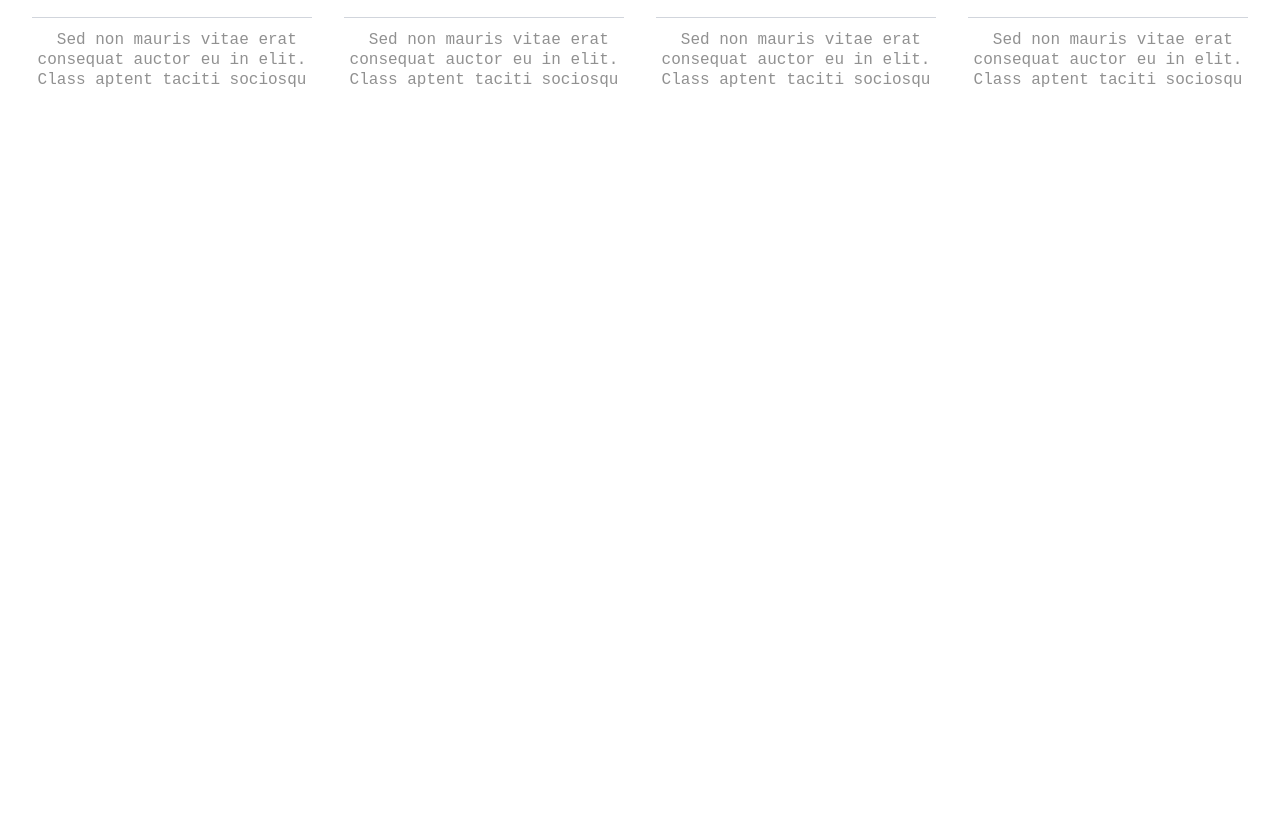
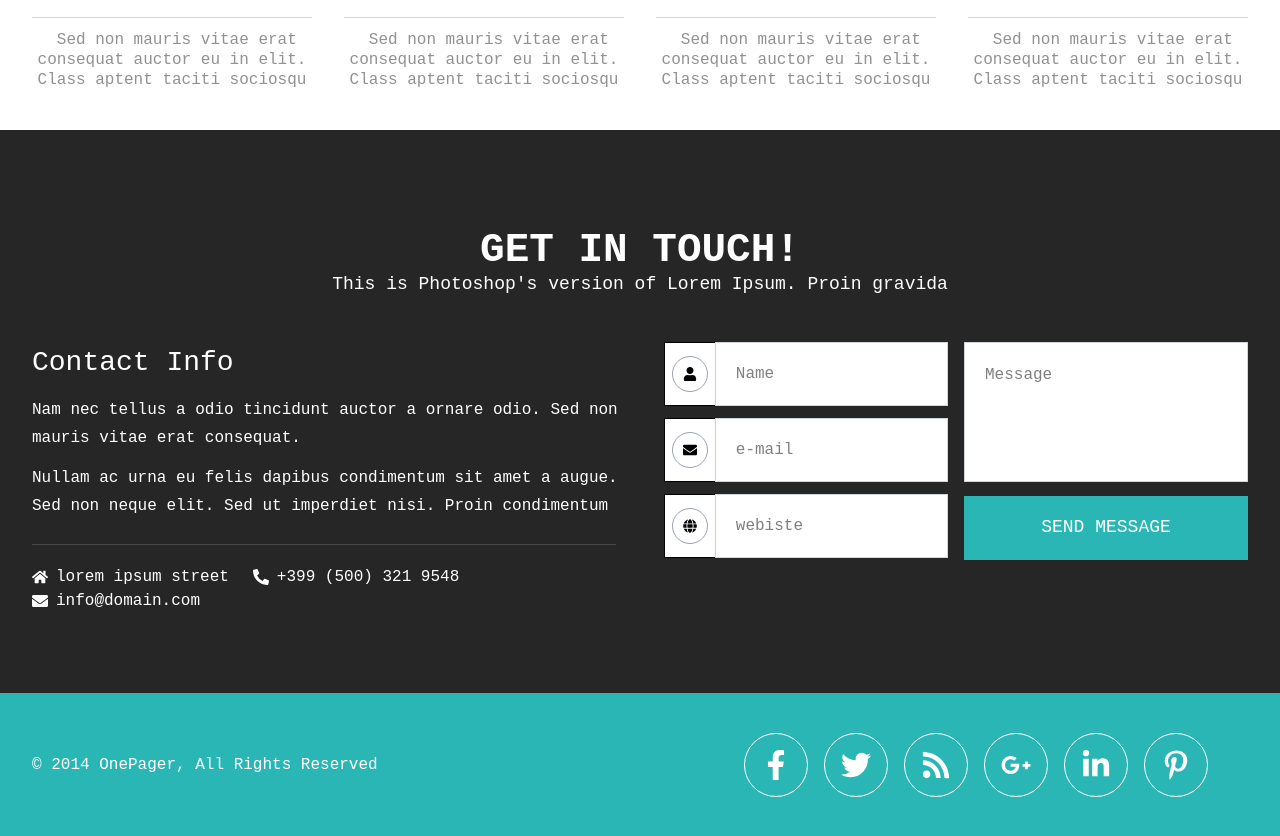
Before and after one commit to Hifza-web/one-page-website, a React (Vite) app: page / in a window 1280 px wide. Shown: the part 5360-6196 px from the top of the page. Before the commit the page ends 5490 px from the top, so only its background shows below. Built offline with nearby package versions, Linux system fonts and the light colour scheme.

Commit message:
Complete contact and footer section

```diff
--- a/src/App.jsx
+++ b/src/App.jsx
@@ -5,6 +5,8 @@ import Services from "./components/Services";
 import Team from "./components/Team";
 import About from "./components/About";
 import Blog from "./components/Blog";
+import Contact from "./components/Contact";
+import Footer from "./components/Footer";
 
 
 function App() {
@@ -17,6 +19,10 @@ function App() {
       <Team/>
       <About/>
       <Blog/>
+      <Contact/>
+      <Footer/>
+
+
     </>
   );
 }
--- /dev/null
+++ b/src/components/Contact.jsx
@@ -0,0 +1,140 @@
+import {
+  FaHome,
+  FaPhoneAlt,
+  FaEnvelope,
+  FaUser,
+  FaGlobe,
+} from "react-icons/fa";
+function Contact() {
+  return (
+    <section id="contact" className="bg-[#262626] py-20 ">
+      <div className="mx-auto max-w-7xl px-8">
+        <h1 className="font-['Courier_New'] text-[41px] font-bold uppercase text-white leading-none text-center mt-5">
+          Get In Touch!
+        </h1>
+
+        <p className=" font-['Courier_New'] text-[18px] text-[#b5b5b5] text-white text-center">
+          This is Photoshop's version of Lorem Ipsum. Proin gravida
+        </p>
+
+        <div className="mt-11 grid grid-cols-1 gap-12 lg:grid-cols-2">
+          {/* {left column} */}
+
+          <div>
+            <h2 className="font-['Courier_New'] text-[28px]  text-white">
+              Contact Info
+            </h2>
+
+            <p className="mt-3 whitespace-pre font-['Courier_New'] text-[16px] leading-7 text-white text-bold">
+              {
+                "Nam nec tellus a odio tincidunt auctor a ornare odio. Sed non\n"
+              }
+              {"mauris vitae erat consequat."}
+            </p>
+
+            <p className="mt-3 whitespace-pre font-['Courier_New'] text-[16px] leading-7 text-white ">
+              {
+                "Nullam ac urna eu felis dapibus condimentum sit amet a augue.\n"
+              }
+              {"Sed non neque elit. Sed ut imperdiet nisi. Proin condimentum\n"}
+            </p>
+
+            <div className="mt-6 h-[1px] w-full bg-[#4a4a4a]"></div>
+
+            <div className="mt-5 flex items-center gap-6">
+              <div className="flex items-center gap-2">
+                <FaHome className="text-white" />
+                <span className="font-['Courier_New'] text-[16px] text-white">
+                  lorem ipsum street
+                </span>
+              </div>
+
+              <div className="flex items-center gap-2">
+                <FaPhoneAlt className="text-white" />
+                <span className="font-['Courier_New'] text-[16px] text-white">
+                  +399 (500) 321 9548
+                </span>
+              </div>
+            </div>
+            <div className=" flex items-center">
+              <div className="flex items-center gap-2">
+                <FaEnvelope className="text-white" />
+                <span className="font-['Courier_New'] text-[16px] text-white hover:underline">
+                  info@domain.com
+                </span>
+              </div>
+            </div>
+          </div>
+
+          {/* {right column} */}
+
+          <div>
+            <div className="grid grid-cols-2 gap-4">
+              {/* {left side} */}
+
+              <div>
+                <div className="flex h-16">
+                  <div className="flex w-16 items-center justify-center border border-r-0 border-black-300 bg-white">
+                    <div className="flex h-9 w-9 items-center justify-center rounded-full border border-gray-400">
+                      <FaUser className="text-[14px] text-black" />
+                    </div>
+                  </div>
+
+                  <input
+                    type="text"
+                    placeholder="Name"
+                    className="w-full border border-gray-300 px-5 font-['Courier_New'] outline-none
+                    bg-white"
+                  />
+                </div>
+                {/* {dusra} */}
+                <div className="mt-3 flex h-16">
+                  <div className="flex w-16 items-center justify-center border border-r-0 border-black-300 bg-white">
+                    <div className="flex h-9 w-9 items-center justify-center rounded-full border border-gray-400">
+                      <FaEnvelope className="text-[14px] text-black" />
+                    </div>
+                  </div>
+
+                  <input
+                    type="text"
+                    placeholder="e-mail"
+                    className="w-full border border-gray-300 px-5 font-['Courier_New'] outline-none
+                    bg-white"
+                  />
+                </div>
+
+                {/* {tesra} */}
+                <div className="mt-3 flex h-16">
+                  <div className="flex w-16 items-center justify-center border border-r-0 border-black-300 bg-white">
+                    <div className="flex h-9 w-9 items-center justify-center rounded-full border border-gray-400">
+                      <FaGlobe className="text-[14px] text-black" />
+                    </div>
+                  </div>
+
+                  <input
+                    type="text"
+                    placeholder="webiste"
+                    className="w-full border border-gray-300 px-5 font-['Courier_New'] outline-none
+                    bg-white"
+                  />
+                </div>
+              </div>
+
+              {/* {right side} */}
+              <div>
+                <textarea
+                  placeholder="Message"
+                  className="h-[140px] w-full resize-none border border-gray-300 bg-white p-5 font-['Courier_New'] outline-none"
+                />
+                <button className="mt-2 h-16 w-full bg-[#2BB6B6] font-['Courier_New'] text-[18px]  uppercase text-white transition-colors duration-300 hover:bg-[#26a3a3]">
+                  Send Message
+                </button>
+              </div>
+            </div>
+          </div>
+        </div>
+      </div>
+    </section>
+  );
+}
+export default Contact;
--- /dev/null
+++ b/src/components/Footer.jsx
@@ -0,0 +1,43 @@
+import {
+  FaFacebookF,
+  FaTwitter,
+  FaGooglePlusG,
+  FaLinkedinIn,
+   FaRss,
+  FaPinterestP
+} from "react-icons/fa";
+function Footer() {
+  return (
+    <footer className="bg-[#2BB6B6] py-10">
+      <div className="mx-auto flex max-w-7xl items-center justify-between px-8">
+        <p className="font-['Courier_New'] text-[16px] text-white">
+          © 2014 OnePager, All Rights Reserved
+        </p>
+        <div className="flex gap-4 px-10">
+          <div className="flex h-16 w-16 items-center justify-center rounded-full border border-white text-white">
+            <FaFacebookF className="text-[30px]" />
+          </div>
+
+          <div className="flex h-16 w-16 items-center justify-center rounded-full border border-white text-white">
+            <FaTwitter className="text-[30px]"/>
+          </div>
+
+          <div className="flex h-16 w-16 items-center justify-center rounded-full border border-white text-white">
+            <FaRss  className="text-[30px]"/>
+          </div>
+
+          <div className="flex h-16 w-16 items-center justify-center rounded-full border border-white text-white">
+            <FaGooglePlusG className="text-[30px]" />
+          </div>
+           <div className="flex h-16 w-16 items-center justify-center rounded-full border border-white text-white">
+            <FaLinkedinIn className="text-[30px]" />
+          </div> <div className="flex h-16 w-16 items-center justify-center rounded-full border border-white text-white">
+            <FaPinterestP className="text-[30px]" />
+          </div>
+        </div>
+      </div>
+    </footer>
+  );
+}
+
+export default Footer;
```
